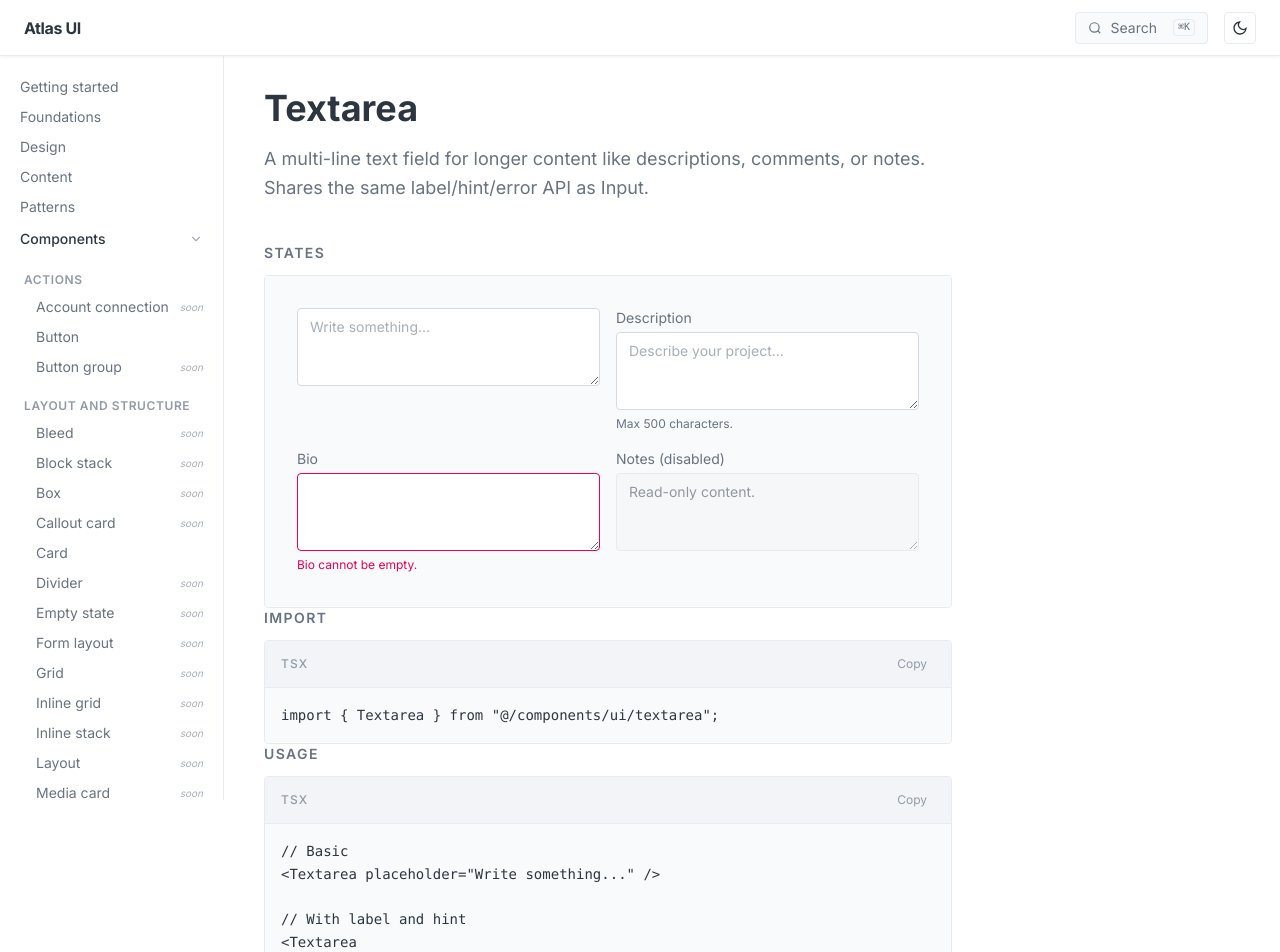
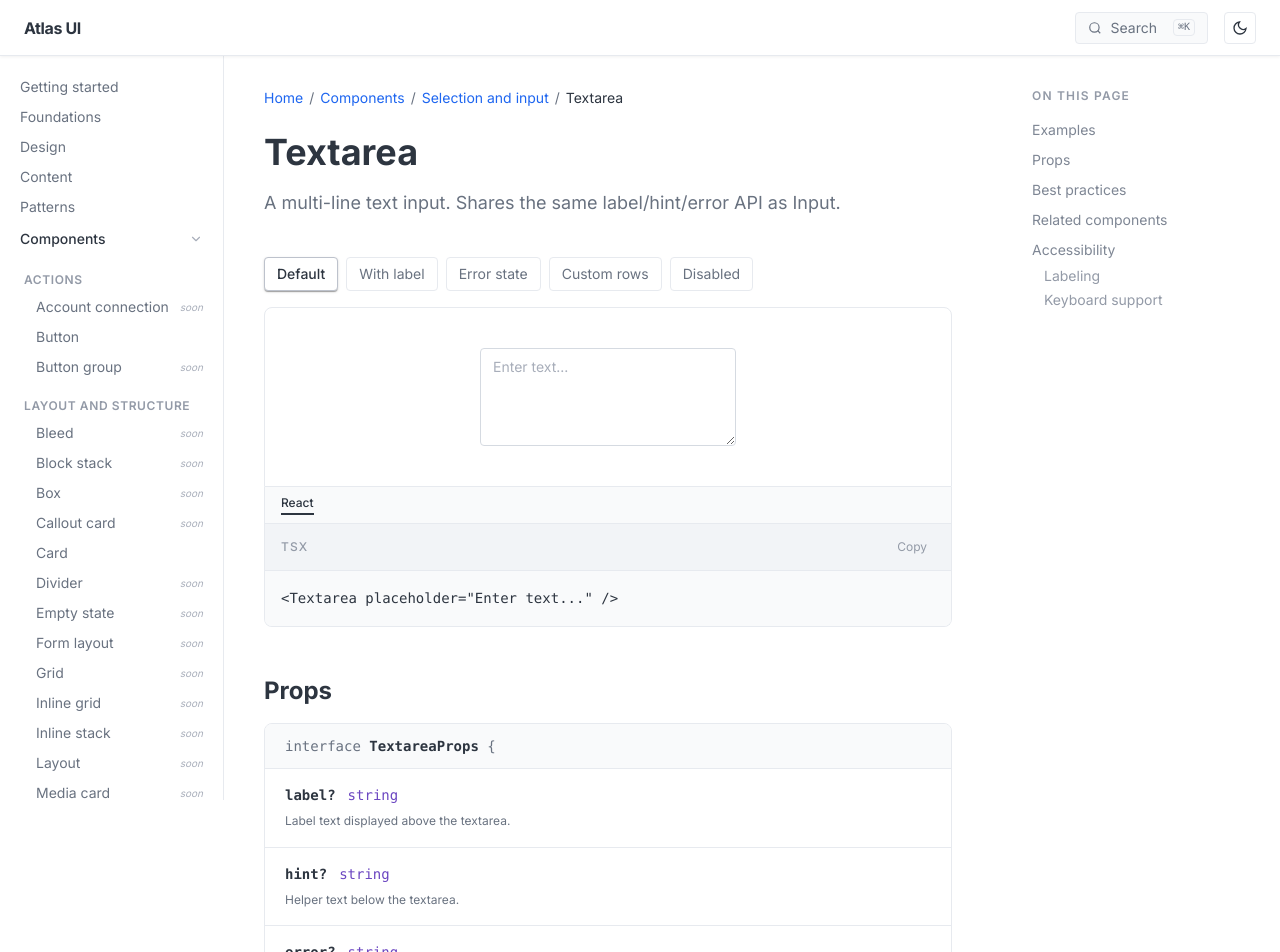
Before and after one commit to ninja-design-josh/atlas-ui, a Next.js app: page /components/selection-and-input/textarea in a window 1280 px wide. Shown: the top 952 px of the page. Built offline with nearby package versions, Linux system fonts and the light colour scheme.

Commit message:
feat: rewrite Textarea page to Polaris-style layout

```diff
--- a/src/app/(docs)/components/selection-and-input/textarea/page.tsx
+++ b/src/app/(docs)/components/selection-and-input/textarea/page.tsx
@@ -1,96 +1,75 @@
 "use client";
 
+import * as React from "react";
 import { Textarea } from "@/components/ui/textarea";
-import { ComponentSection, DocSubheading } from "@/components/docs/component-section";
-import { LivePreview } from "@/components/docs/live-preview";
-import { CodeBlock } from "@/components/docs/code-block";
-import { PropsTable, type PropDef } from "@/components/docs/props-table";
-
-const IMPORT = `import { Textarea } from "@/components/ui/textarea";`;
-
-const USAGE = `// Basic
-<Textarea placeholder="Write something..." />
-
-// With label and hint
-<Textarea
-  label="Description"
-  hint="Max 500 characters."
-  placeholder="Describe your project..."
-  rows={5}
-/>
-
-// Error state
-<Textarea
-  label="Bio"
-  error="Bio cannot be empty."
-/>`;
+import { ComponentSection } from "@/components/docs/component-section";
+import type { PropDef } from "@/components/docs/props-table";
 
 const PROPS: PropDef[] = [
-  { name: "label",    type: "string",  description: "Label text displayed above the textarea." },
-  { name: "hint",     type: "string",  description: "Helper text displayed below." },
-  { name: "error",    type: "string",  description: "Error message; overrides hint and changes border to red." },
-  { name: "rows",     type: "number",  default: "4", description: "Initial visible row count." },
-  { name: "disabled", type: "boolean", default: "false", description: "Disables the textarea." },
-  { name: "...TextareaHTMLAttributes", type: "React.TextareaHTMLAttributes", description: "All standard HTML textarea attributes are supported." },
+  { name: "label",     type: "string",  description: "Label text displayed above the textarea." },
+  { name: "hint",      type: "string",  description: "Helper text below the textarea." },
+  { name: "error",     type: "string",  description: "Error message. Replaces hint and sets error styles." },
+  { name: "rows",      type: "number",  default: "3",     description: "Number of visible text rows." },
+  { name: "disabled",  type: "boolean", default: "false", description: "Disables the textarea." },
+  { name: "className", type: "string",  description: "Additional CSS classes on the wrapper." },
 ];
 
 export default function TextareaPage() {
   return (
     <ComponentSection
-      id="textarea"
       name="Textarea"
       status="stable"
-      description="A multi-line text field for longer content like descriptions, comments, or notes. Shares the same label/hint/error API as Input."
-      whenToUse={[
-        "Use instead of Input when the expected content spans multiple sentences.",
-        "Provide a rows prop to hint at the expected content length.",
-        "Use the same label + error pattern as Input for consistent form UX.",
+      description="A multi-line text input. Shares the same label/hint/error API as Input."
+      breadcrumb={[
+        { label: "Home",               href: "/" },
+        { label: "Components",         href: "/components" },
+        { label: "Selection and input", href: "/components" },
       ]}
-      controlDefs={[
-        { prop: "label",       type: "string",  default: "Description" },
-        { prop: "placeholder", type: "string",  default: "Write something..." },
-        { prop: "hint",        type: "string",  default: "" },
-        { prop: "error",       type: "string",  default: "" },
-        { prop: "rows",        type: "string",  default: "4" },
-        { prop: "disabled",    type: "boolean", default: false },
+      examples={[
+        {
+          label: "Default",
+          preview: <div className="w-64"><Textarea placeholder="Enter text..." /></div>,
+          code: `<Textarea placeholder="Enter text..." />`,
+        },
+        {
+          label: "With label",
+          preview: <div className="w-64"><Textarea label="Description" hint="Max 500 characters." placeholder="Describe your product..." /></div>,
+          code: `<Textarea label="Description" hint="Max 500 characters." />`,
+        },
+        {
+          label: "Error state",
+          preview: <div className="w-64"><Textarea label="Bio" error="Bio is required." /></div>,
+          code: `<Textarea label="Bio" error="Bio is required." />`,
+        },
+        {
+          label: "Custom rows",
+          preview: <div className="w-64"><Textarea label="Notes" rows={6} placeholder="Add notes..." /></div>,
+          code: `<Textarea rows={6} placeholder="Add notes..." />`,
+        },
+        {
+          label: "Disabled",
+          preview: <div className="w-64"><Textarea label="Archived" disabled defaultValue="This field is locked." /></div>,
+          code: `<Textarea disabled defaultValue="This field is locked." />`,
+        },
       ]}
-      renderPreview={(p) => (
-        <div className="w-64">
-          <Textarea
-            label={(p.label as string) || undefined}
-            placeholder={p.placeholder as string}
-            hint={(p.hint as string) || undefined}
-            error={(p.error as string) || undefined}
-            rows={Number(p.rows)}
-            disabled={p.disabled as boolean}
-          />
-        </div>
-      )}
-    >
-      <div>
-        <DocSubheading>States</DocSubheading>
-        <LivePreview centered={false}>
-          <div className="grid grid-cols-1 sm:grid-cols-2 gap-4 w-full p-2">
-            <Textarea placeholder="Write something..." rows={3} />
-            <Textarea label="Description" hint="Max 500 characters." placeholder="Describe your project..." rows={3} />
-            <Textarea label="Bio" error="Bio cannot be empty." rows={3} />
-            <Textarea label="Notes (disabled)" value="Read-only content." disabled rows={3} />
-          </div>
-        </LivePreview>
-      </div>
-
-      <div>
-        <DocSubheading>Import</DocSubheading>
-        <CodeBlock code={IMPORT} language="tsx" />
-      </div>
-      <div>
-        <DocSubheading>Usage</DocSubheading>
-        <CodeBlock code={USAGE} language="tsx" />
-      </div>
-      <div>
-        <DocSubheading>Props</DocSubheading>
-        <PropsTable props={PROPS} />
-      </div>
-    </ComponentSection>
+      props={PROPS}
+      dos={[
+        { label: "Use Textarea for open-ended multi-line input like descriptions or notes." },
+      ]}
+      donts={[
+        { label: "Don't use Textarea in place of Input for short single-line fields." },
+      ]}
+      accessibility={{
+        labeling: "The label prop renders an associated <label>. Always provide a label or aria-label.",
+        keyboardSupport: [
+          "Tab / Shift+Tab — move focus into and out of the field",
+          "Enter — inserts a newline (native browser behavior)",
+        ],
+      }}
+      relatedComponents={[
+        { label: "Input",  href: "/components/selection-and-input/input" },
+        { label: "Select", href: "/components/selection-and-input/select" },
+      ]}
+    />
   );
 }
```
